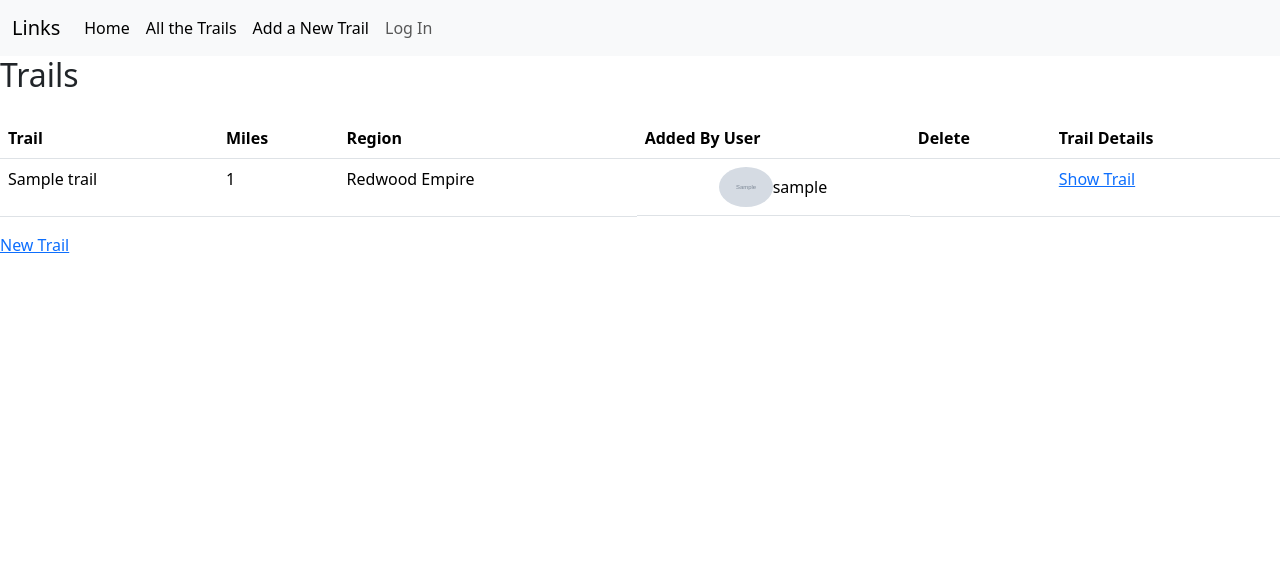
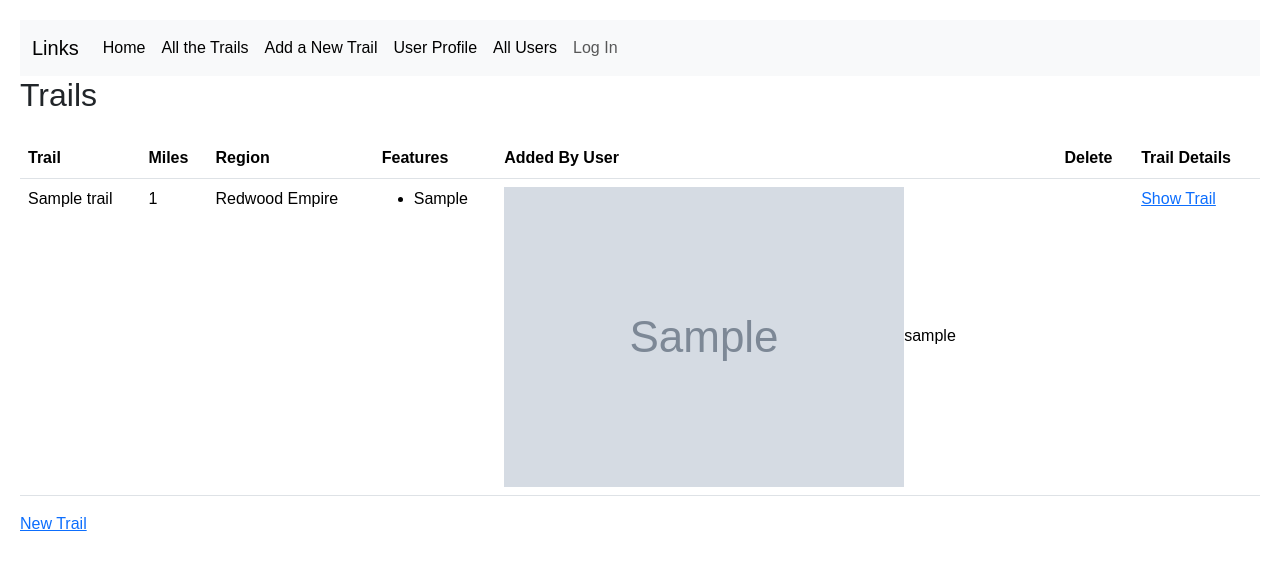
Before and after one commit to rothmana123/Project2-Senderos-Serpenteantes, a Node server app: page /trails in a window 1280 px wide. Shown: the top 570 px of the page. Run offline with Node 20, Linux system fonts and the light colour scheme; tables that the repository leaves empty hold one stand-in row (values such as "Sample post"); grey boxes marked "Sample" are stand-in pictures; some libraries are stand-ins or nearby versions.

Commit message:
building user profile page

```diff
--- a/config/passport.js
+++ b/config/passport.js
@@ -1,6 +1,6 @@
 const passport = require('passport')
 const GoogleStrategy = require('passport-google-oauth').OAuth2Strategy
-const User = require('../models/user')
+const User = require('../models/users')
 
 passport.use(
 	new GoogleStrategy(
--- a/controllers/trails.js
+++ b/controllers/trails.js
@@ -34,7 +34,7 @@ module.exports = {
     const features = req.body.features || [];
 
     // Convert the features array to a comma-separated string
-    const featuresString = features.join(', ');
+    //const featuresString = features.join(', ');
 
     // Create a new trail and assign the features
     const newTrail = new Trails({
@@ -44,7 +44,7 @@ module.exports = {
       longitude: req.body.longitude,
       region: req.body.region,
       state: req.body.state,
-      features: featuresString, // Assign the converted string to the features field
+      features: features, // Assign the converted string to the features field
       user: req.body.user,
       userName: req.user.name,
     });
--- a/models/user.js
+++ b/models/users.js
@@ -10,6 +10,7 @@ const userSchema = new Schema(
 		},
 		email: String,
 		avatar: String,
+		favorites: [String],
 	},
 	{
 		timestamps: true,
--- a/public/stylesheets/style.css
+++ b/public/stylesheets/style.css
@@ -11,12 +11,34 @@
 }
 
 .review-user {
-    display: flex;
-    justify-content: center;
-    align-items: center;
+    text-align: center;
   }
 
   .review-user img {
     border-radius: 50%;
     height: 40px;
   }
+
+  body {
+    font-family: Arial, sans-serif;
+    margin: 0;
+    padding: 20px;
+}
+h1 {
+    text-align: center;
+    margin-bottom: 20px;
+}
+.section {
+    width: 25%;
+    float: left;
+    padding: 20px;
+    box-sizing: border-box;
+}
+.section h2 {
+    text-align: center;
+}
+
+.trail-table-head {
+  font-weight: 600;
+
+}
--- a/server.js
+++ b/server.js
@@ -11,6 +11,7 @@ const methodOverride = require('method-override')
 const indexRouter = require('./routes/index')
 const trailsRouter = require('./routes/trails')
 const reviewsRouter = require('./routes/reviews')
+const userRouter = require('./routes/users')
 
 const app = express()
 
@@ -48,6 +49,7 @@ app.use(express.static(path.join(__dirname, 'public')))
 app.use('/', indexRouter)
 app.use('/trails', trailsRouter)
 app.use('/reviews', reviewsRouter)
+app.use('/users', userRouter)
 
 app.use(function (req, res, next) {
 	next(createError(404))
@@ -61,4 +63,7 @@ app.use(function (err, req, res, next) {
 	res.render('error')
 })
 
+
+console.log("application routes; ", app._router.stack);
+
 module.exports = app
--- a/views/index.ejs
+++ b/views/index.ejs
@@ -2,5 +2,7 @@
 
 <h2>Senderos Serpenteantes Page :)</h2>
 <a href="/trails">All the Trails</a>
+<a href="/users">Users</a>
+
 
 <%- include('./partials/footer') %>
--- a/views/partials/header.ejs
+++ b/views/partials/header.ejs
@@ -28,6 +28,8 @@
                     <a class="nav-link active" aria-current="page" href="/">Home</a>
                     <a class="nav-link active" aria-current="page" href="/trails">All the Trails</a>
                     <a class="nav-link active" aria-current="page" href="/trails/new">Add a New Trail</a>
+                    <a class="nav-link active" aria-current="page" href="/user">User Profile</a>
+                    <a class="nav-link active" aria-current="page" href="/users">All Users</a>
                     <% if (user) { %>
                         <a class="nav-link" href="/logout">Log Out</a>
                     <% } else { %>
--- a/views/trails/index.ejs
+++ b/views/trails/index.ejs
@@ -4,12 +4,13 @@
 <table id="list" class="table table-hover caption-top">
     <thead>
       <tr class="table-borderless table">
-        <th scope="col" style="font-weight: 600;">Trail</th>
-        <th scope="col" style="font-weight: 600;">Miles</th>
-        <th scope="col" style="font-weight: 600;">Region</th>
-        <th scope="col" style="font-weight: 600;">Added By User</th>
-        <th scope="col" style="font-weight: 600;">Delete</th>
-        <th scope="col" style="font-weight: 600;">Trail Details</th>
+        <th scope="col" class="trail-table-head">Trail</th>
+        <th scope="col" class="trail-table-head">Miles</th>
+        <th scope="col" class="trail-table-head">Region</th>
+        <th scope="col" class="trail-table-head">Features</th>
+        <th scope="col" class="trail-table-head">Added By User</th>
+        <th scope="col" class="trail-table-head">Delete</th>
+        <th scope="col" class="trail-table-head">Trail Details</th>
         <br>
       </tr>
     </thead>
@@ -19,7 +20,10 @@
           <td><%= t.name %></td>
           <td><%= t.miles %></td>
           <td><%= t.region %></td>
-          <td class="review-user"><img alt="avatar" src="<%= t.userAvatar %>" referrerpolicy="no-referrer" ><%= t.userName %></td>
+          <td><ul><% t.features.forEach(function(f) { %>
+            <li> <%= f %> </li>
+            <% }); %> </ul></td>
+          <td ><img alt="avatar" src="<%= t.userAvatar %>" referrerpolicy="no-referrer" ><%= t.userName %></td>
           <td>
             <% if (user && user._id.equals(t.user)) { %>
               <form action="/trails/<%= t._id %>?_method=DELETE" method="POST">
--- a/views/trails/new.ejs
+++ b/views/trails/new.ejs
@@ -50,7 +50,7 @@
       <label><input type="checkbox" name="features" value="Forests"> Forests</label><br>
       <label><input type="checkbox" name="features" value="Wildflowers"> Wildflowers</label><br>
       <label><input type="checkbox" name="features" value="Waterfall"> Waterfall</label><br>
-      <input type="hidden" name="features" value="">
+
     </div>
     <button type="submit">Save Trail</button>
   </form>
```
Also changed, not shown: controllers/users.js (added, +69 -0 lines), routes/users.js (added, +29 -0 lines), views/trails/show.ejs (+17 -1 lines), views/users/index.ejs (added, +32 -0 lines), views/users/show.ejs (added, +25 -0 lines), controllers/reviews.js (line endings or trailing spaces).
